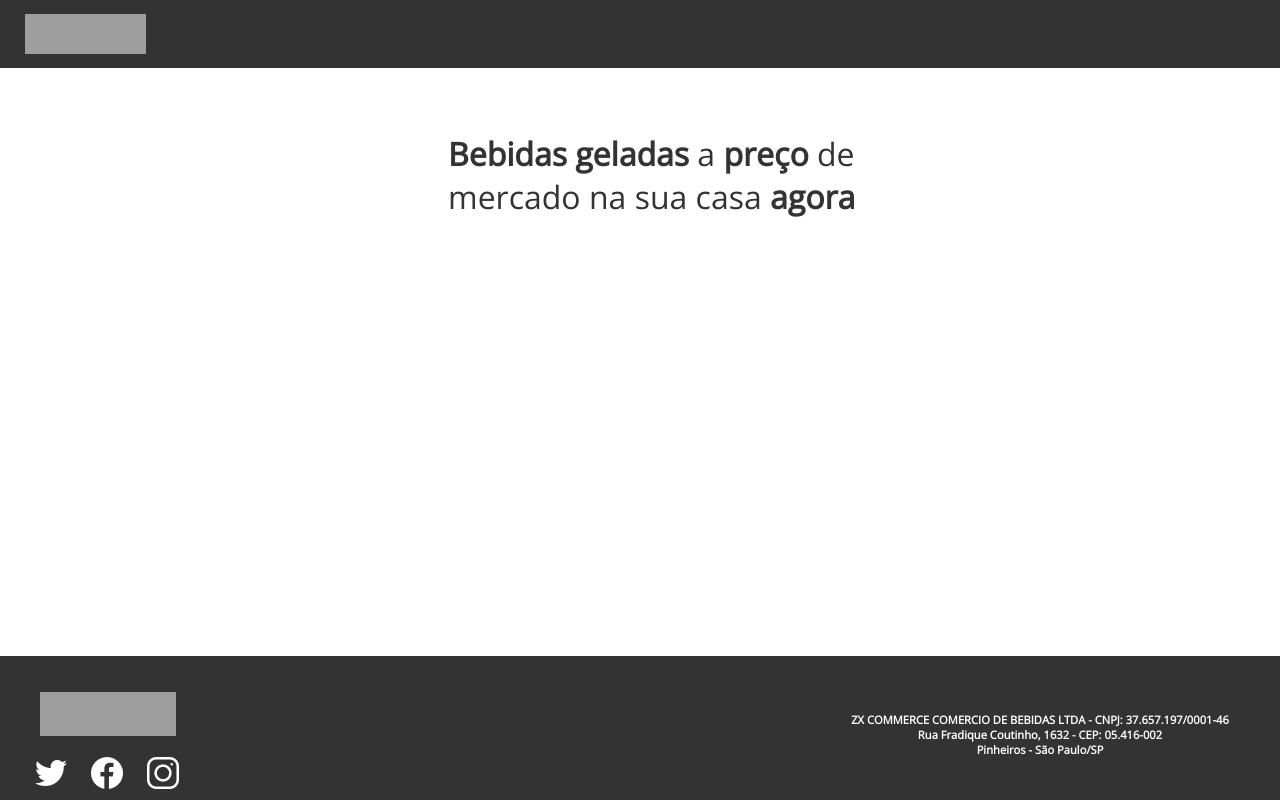
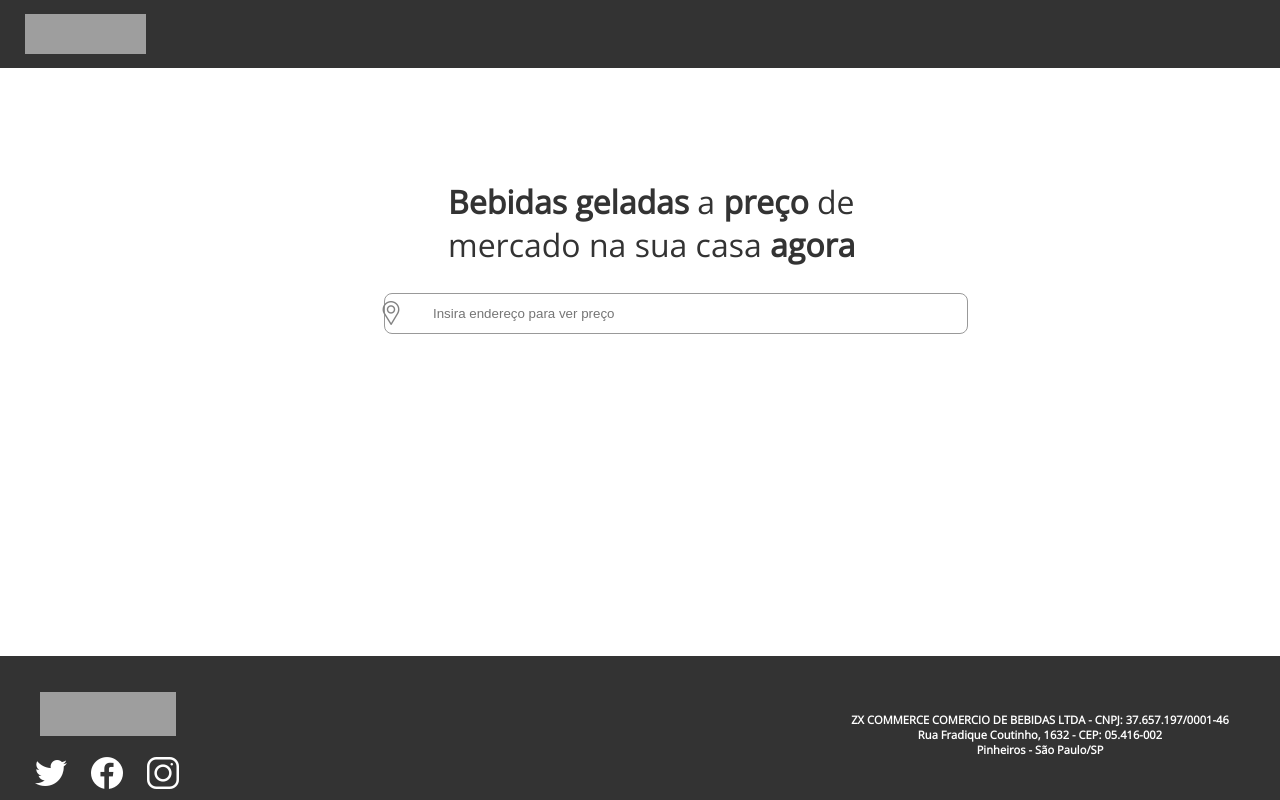
Before and after one commit to beatriznonato/products-catalog, a React app: page / in a window 1280 px wide. Built offline with nearby package versions, Linux system fonts and the light colour scheme; grey boxes are pictures that could not be loaded.

Commit message:
feat: create input component and add style and responsiveness

```diff
--- a/src/components/Footer/Footer.js
+++ b/src/components/Footer/Footer.js
@@ -14,13 +14,13 @@ const Footer = () => {
                      </figure>
                     <div className="footer__container--socialnetworks">
                         <a href="https://twitter.com/ZeDelivery">
-                            <img src={twitter} />
+                            <img src={twitter} alt="Logo Twitter" />
                         </a>
                         <a href="https://www.facebook.com/zedeliverydebebidas">
-                            <img src={facebook} />
+                            <img src={facebook} alt="Logo Facebook" />
                         </a>
                         <a href="https://www.instagram.com/zedelivery/?hl=pt">
-                            <img src={instagram} />
+                            <img src={instagram} alt="Logo Instagram" />
                         </a>
                     </div>
                 </div>
--- /dev/null
+++ b/src/components/Input/Input.css
@@ -0,0 +1,39 @@
+.input__container {
+    border: 1px solid var(--border-color-outline);
+    border-radius: 0.5rem;
+    width: 38%;
+    margin-left: 24rem;
+    padding: 12px 48px;
+    position:relative;
+    outline: none;
+}
+
+.input__img {
+    position:absolute;
+    right: 54.8rem;
+    top: 18.8rem;
+}
+
+@media screen and (max-width: 1024px) {
+    .input__container {
+        width: 54%;
+        margin-left: 9rem;
+    }
+
+    .input__img {
+        right: 36.5rem;
+        top: 29.8rem;
+    }
+}
+
+@media screen and (max-width: 568px) {
+    .input__container {
+        width: 58%;
+        margin-left: 1rem;
+    }
+
+    .input__img {
+        right: 17rem;
+        top: 15.5rem;
+    }
+}
--- /dev/null
+++ b/src/components/Input/Input.js
@@ -0,0 +1,14 @@
+import React from 'react';
+import location from '../../assets/image/location.png'
+import './Input.css'
+
+const Input = () => {
+    return (
+        <div className="input">
+            <input className="input__container" placeholder="Insira endereço para ver preço"/>
+            <img className="input__img" src={location} alt="icone localização"/>
+        </div>
+    )
+}
+
+export default Input;
--- a/src/pages/Home/Home.css
+++ b/src/pages/Home/Home.css
@@ -1,6 +1,6 @@
-.home__title {
+.section__h1 {
     width: 35%;
-    margin-top: 4rem;
+    margin-top: 7rem;
     margin-left: 28rem;
     font-weight: normal;
     font-size: 2rem;
@@ -8,14 +8,15 @@
 }
 
 @media screen and (max-width: 1024px) {
-    .home__title {
+    .section__h1 {
         width: 55%;
+        margin-top: 18rem;;
         margin-left: 12rem;
     }
 }
 
 @media screen and (max-width: 568px) {
-    .home__title {
+    .section__h1 {
         width: 90%;
         margin-top: 1rem;
         margin-left: 2rem;
--- a/src/pages/Home/Home.js
+++ b/src/pages/Home/Home.js
@@ -1,6 +1,7 @@
 import React from 'react';
 import Header from '../../components/Header/Header'
 import Footer from '../../components/Footer/Footer'
+import Input from '../../components/Input/Input'
 import './Home.css'
 
 const Home = () => {
@@ -8,8 +9,9 @@ const Home = () => {
         <div>
             <Header />
             <main>
-                <section>
-                    <h1 className="home__title"><b>Bebidas geladas</b> a <b>preço</b> de mercado na sua casa <b>agora</b></h1>
+                <section className="section">
+                    <h1 className="section__h1"><b>Bebidas geladas</b> a <b>preço</b> de mercado na sua casa <b>agora</b></h1>
+                    <Input />
                 </section>
             </main>
             <Footer />
```
Also changed, not shown: src/assets/image/location.png (added).
